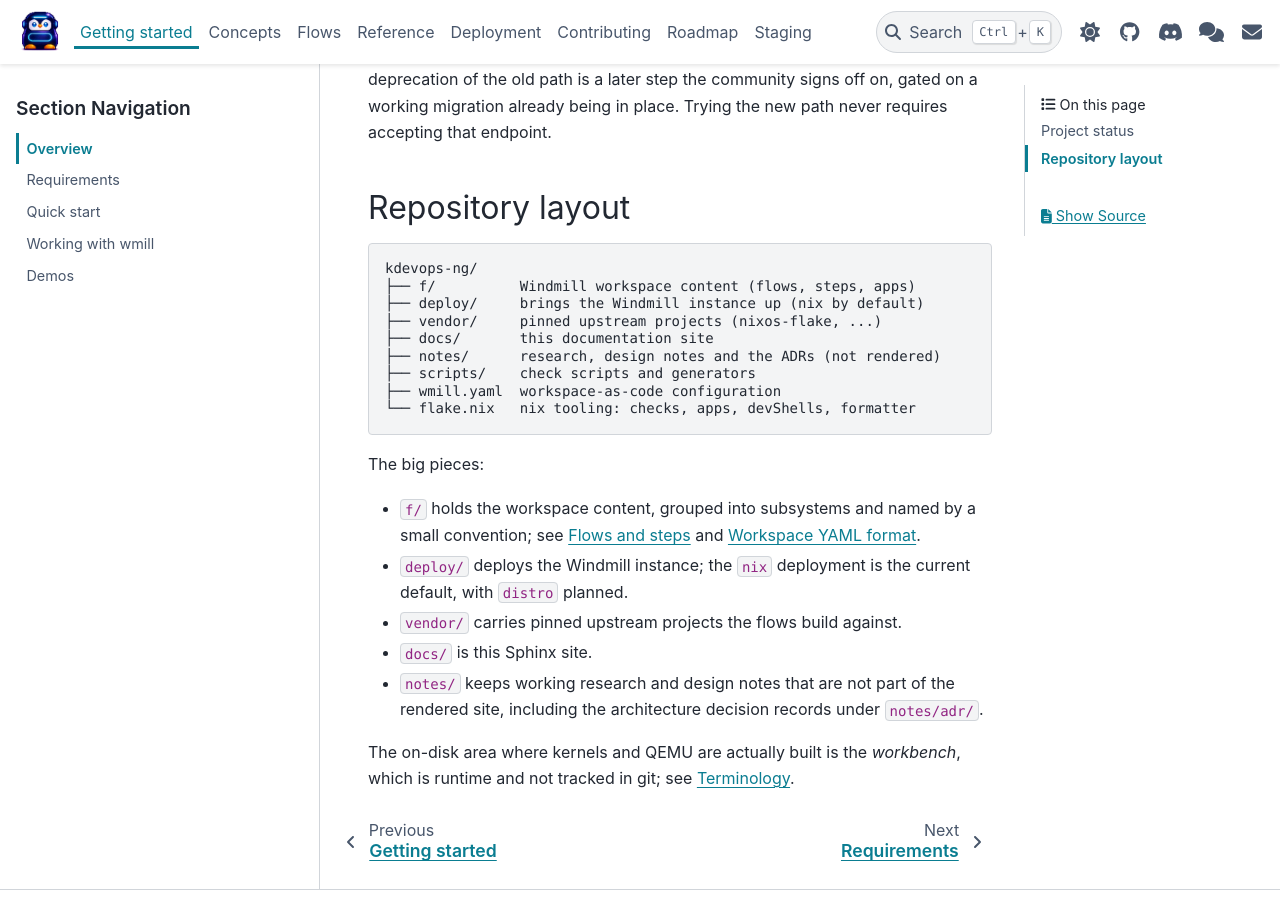
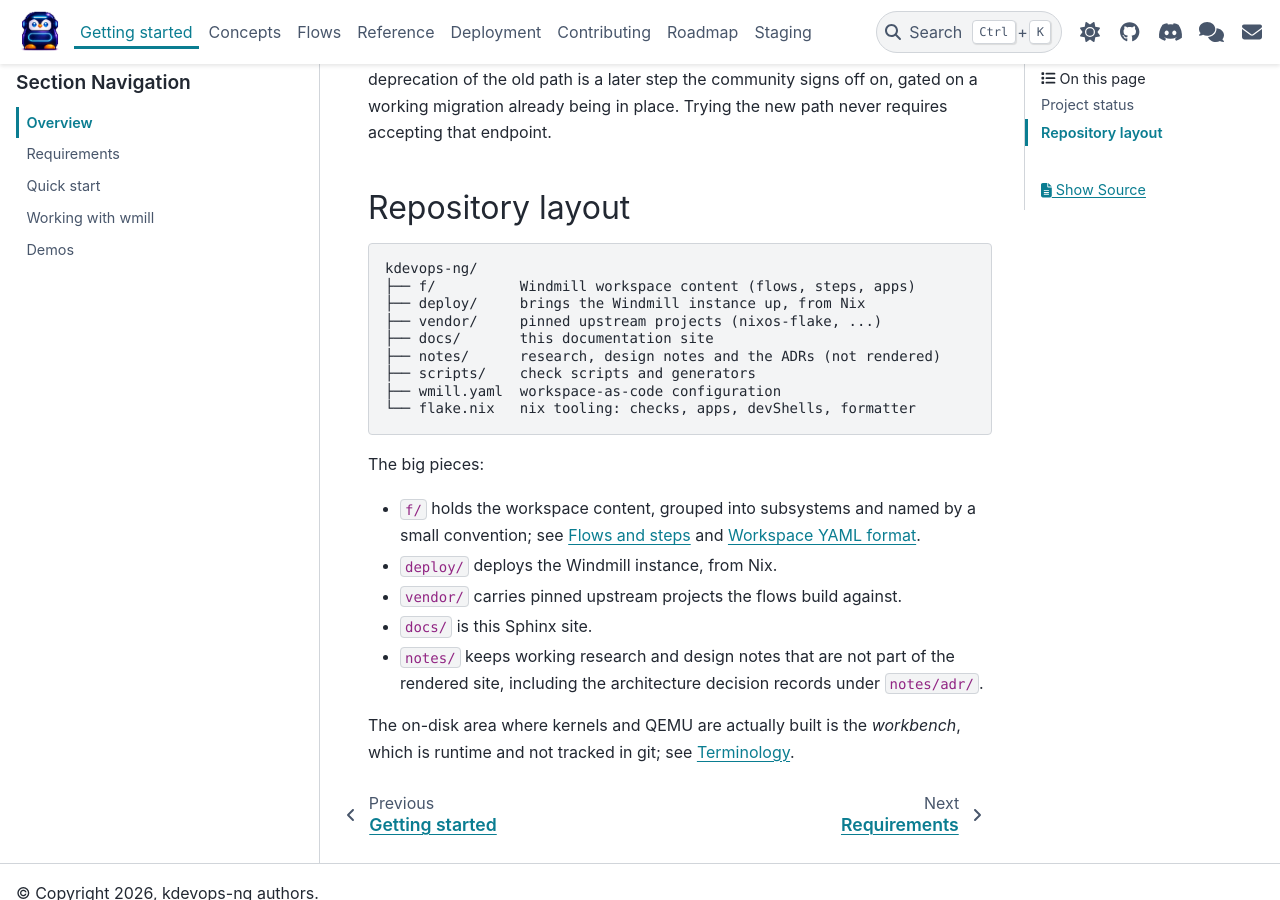
Before and after one commit to dagomez137/kdevops-ng, a Sphinx documentation site: the page built from docs/getting-started/overview.rst, in a window 1280 px wide and 900 px high, scrolled down 1098 px. Built offline with Sphinx 7.4.7 and the PyData theme 0.15.4, drawn with Linux system fonts in a browser that asks for light colours.

Commit message:
deploy: drop the planned distro deployment
A deployment on apt's PostgreSQL and a release binary was listed beside
the nix one as planned; the project is Nix first, so the nix deployment
is the one method and the table, the index and the overview say so.

Assisted-by: LLM
Signed-off-by: Daniel Gomez <da.gomez@kernel.org>

```diff
--- a/docs/deployment/index.rst
+++ b/docs/deployment/index.rst
@@ -5,7 +5,7 @@ Deployment
 ==========
 
 How to run the Windmill instance. A deployment method is one way to build and
-run the stack; Nix is the current one, and a distro deployment is planned.
+run the stack; the project is Nix first, so Nix is the one method.
 
 .. toctree::
    :maxdepth: 1
--- a/docs/getting-started/overview.rst
+++ b/docs/getting-started/overview.rst
@@ -59,7 +59,7 @@ Repository layout
 
    kdevops-ng/
    ├── f/          Windmill workspace content (flows, steps, apps)
-   ├── deploy/     brings the Windmill instance up (nix by default)
+   ├── deploy/     brings the Windmill instance up, from Nix
    ├── vendor/     pinned upstream projects (nixos-flake, ...)
    ├── docs/       this documentation site
    ├── notes/      research, design notes and the ADRs (not rendered)
@@ -71,8 +71,7 @@ The big pieces:
 
 - ``f/`` holds the workspace content, grouped into subsystems and named by a
   small convention; see :doc:`/concepts/flows` and :doc:`/reference/wmill-yaml`.
-- ``deploy/`` deploys the Windmill instance; the ``nix`` deployment is the
-  current default, with ``distro`` planned.
+- ``deploy/`` deploys the Windmill instance, from Nix.
 - ``vendor/`` carries pinned upstream projects the flows build against.
 - ``docs/`` is this Sphinx site.
 - ``notes/`` keeps working research and design notes that are not part of the
```
Also changed, not shown: CLAUDE.md (+3 -4 lines), notes/handoff/handoff-nix-deploy-session.md (+2 -1 lines), deploy/README.md.
